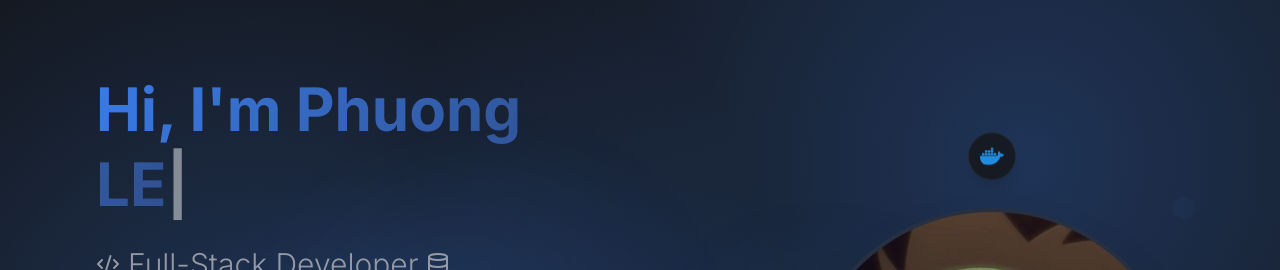
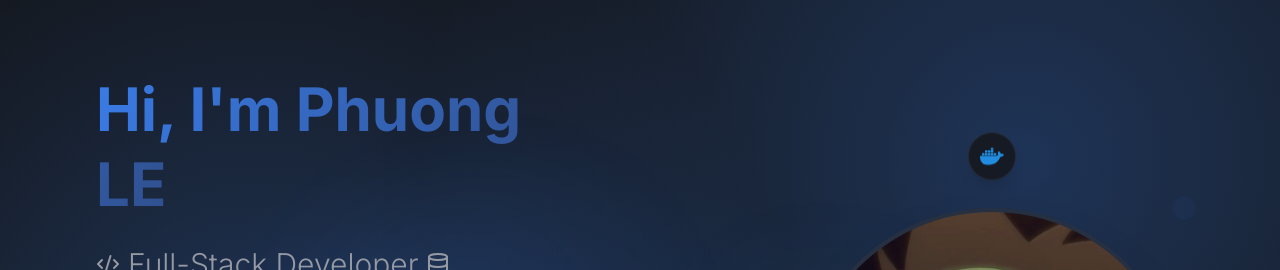
Before and after one commit to Pinapow/portfolio, a Next.js app: page / in a window 1280 px wide. Shown: the top 270 px of the page. Built offline with nearby package versions, Linux system fonts and the light colour scheme.

Commit message:
Fix cursor css

```diff
--- a/src/components/sections/HeroSection.tsx
+++ b/src/components/sections/HeroSection.tsx
@@ -131,7 +131,7 @@ const HeroSection: React.FC = () => {
           <div className="animate-fade-up flex flex-col items-start text-left order-2 lg:order-1">
             <h1 className="text-4xl md:text-6xl lg:text-hero font-bold mb-6 leading-tight">
               <span className="gradient-text">{displayedText}</span>
-              <span className="animate-pulse">|</span>
+              <span className="animate-cursor-blink">|</span>
             </h1>
 
             <h2 className="text-xl md:text-2xl lg:text-3xl text-muted-foreground mb-8 font-light flex items-center gap-2">
--- a/src/globals.css
+++ b/src/globals.css
@@ -299,6 +299,15 @@ body {
   }
 }
 
+@keyframes cursor-blink {
+  0%, 50% {
+    opacity: 1;
+  }
+  51%, 100% {
+    opacity: 0;
+  }
+}
+
 /* Animation utilities */
 .animate-fade-up {
   animation: fadeUp 0.6s ease-out forwards;
@@ -330,6 +339,10 @@ body {
 
 .animate-particles {
   animation: particles var(--duration, 10s) linear infinite;
+}
+
+.animate-cursor-blink {
+  animation: cursor-blink 1.5s ease-in-out infinite;
 }
 
 .animate-gradient-shift {
```
